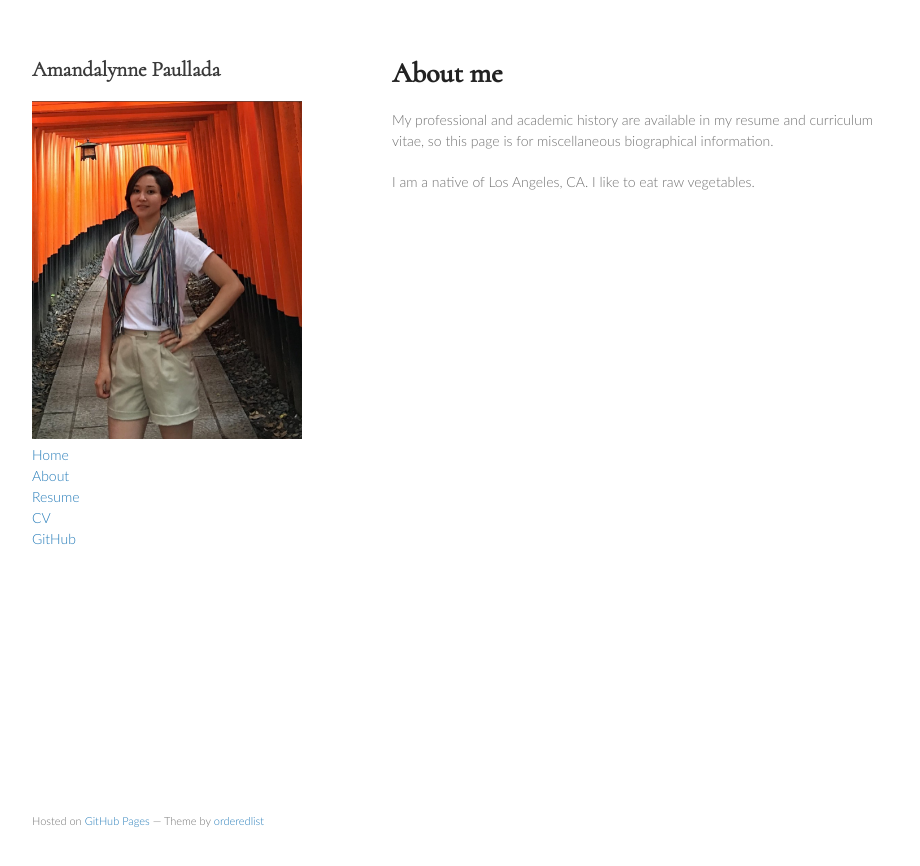
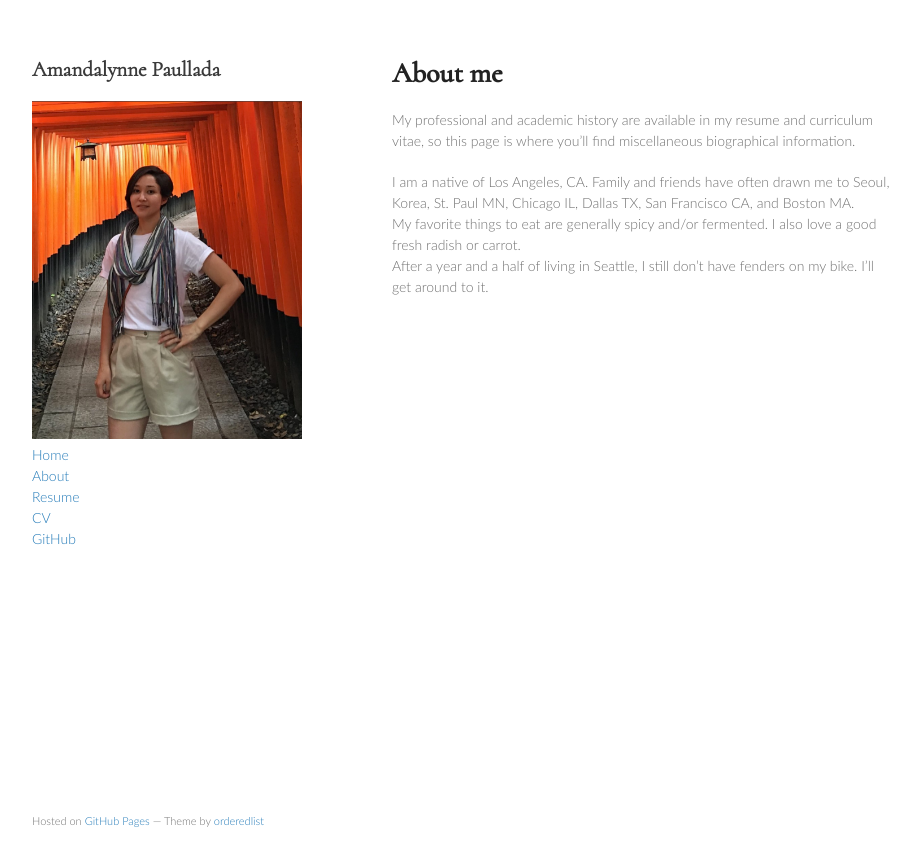
Before and after one commit to amandalynne/amandalynne.github.io, a Jekyll site: the page built from about/index.md, in a window 1280 px wide. Shown: the top 866 px of the page, without its empty margins (178-1098 px from the left). Built offline with Jekyll 4.4.1, drawn with Linux system fonts in a browser that asks for light colours; our own code applies the rules of GitHub Pages for plain Markdown files.

Commit message:
updated personal info

```diff
--- a/about/index.md
+++ b/about/index.md
@@ -1,5 +1,7 @@
 # About me
 
-My professional and academic history are available in my resume and curriculum vitae, so this page is for miscellaneous biographical information.
+My professional and academic history are available in my resume and curriculum vitae, so this page is where you'll find miscellaneous biographical information.
 
-I am a native of Los Angeles, CA. I like to eat raw vegetables.
+I am a native of Los Angeles, CA. Family and friends have often drawn me to Seoul, Korea, St. Paul MN, Chicago IL, Dallas TX, San Francisco CA, and Boston MA.
+My favorite things to eat are generally spicy and/or fermented. I also love a good fresh radish or carrot.
+After a year and a half of living in Seattle, I still don't have fenders on my bike. I'll get around to it.
```
Also changed, not shown: index.md (+1 -1 lines).
